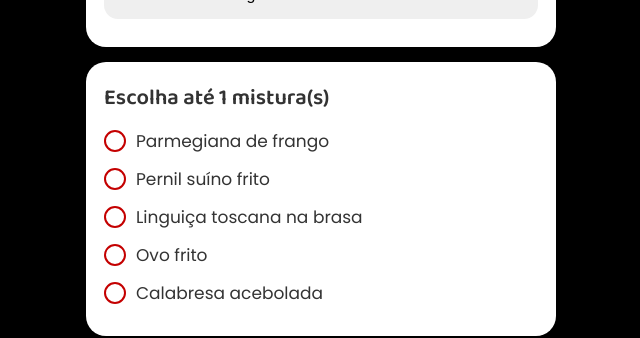
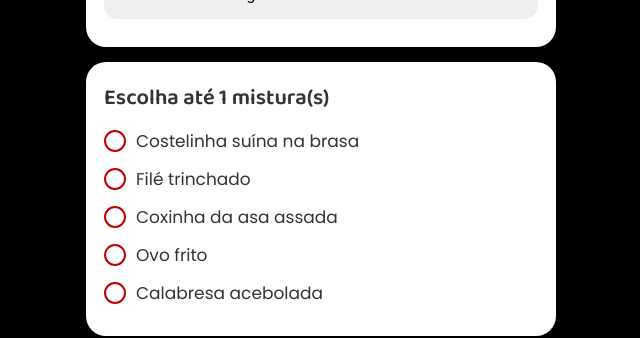
Before and after one commit to GenesisApps123/meu-pratinho-app, a plain HTML site: page index.html in a window 1280 px wide. Shown: the part 1020-1358 px from the top of the page, without its empty margins (319-959 px from the left). Drawn offline with Linux system fonts and the light colour scheme; some packages are replaced by stand-ins of ours.

Commit message:
Update index.html

```diff
--- a/index.html
+++ b/index.html
@@ -196,21 +196,21 @@ Escolha até 1 mistura
 <small class="erro" id="erro-mistura"></small>
 
 <label class="check">
-<input type="checkbox" class="mistura" value="Parmegiana de frango">
+<input type="checkbox" class="mistura" value="Costelinha suína na brasa">
 <span></span>
-Parmegiana de frango
+Costelinha suína na brasa
 </label>
 
  <label class="check">
-<input type="checkbox" class="mistura" value="Pernil suíno frito">
+<input type="checkbox" class="mistura" value="Filé trinchado">
 <span></span>
-Pernil suíno frito
+Filé trinchado
 </label>
 
 <label class="check">
-<input type="checkbox" class="mistura" value="Linguiça toscana na brasa">
+<input type="checkbox" class="mistura" value="Coxinha da asa assada">
 <span></span>
-Linguiça toscana na brasa
+Coxinha da asa assada
 </label>
 
 
```
